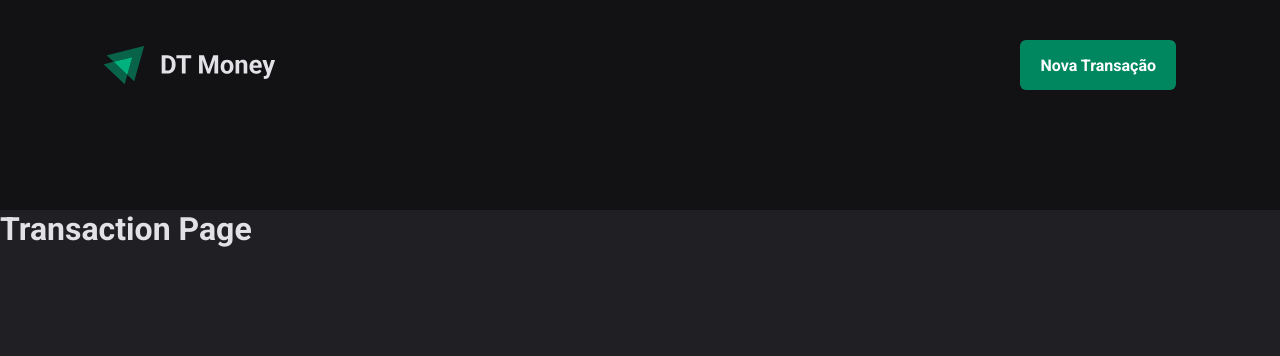
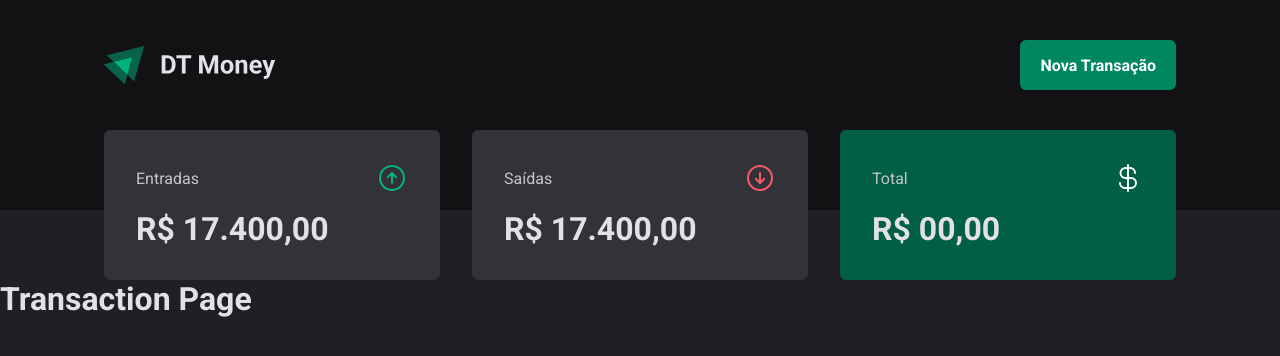
Before and after one commit to vmaguiar/dt-money, a React (Vite) app: page / in a window 1280 px wide. Shown: the top 356 px of the page. Built offline with nearby package versions, Linux system fonts and the light colour scheme.

Commit message:
feat: creates summary component

```diff
--- /dev/null
+++ b/src/components/Summary/index.tsx
@@ -0,0 +1,41 @@
+import { ArrowCircleDown, ArrowCircleUp, CurrencyDollar } from "phosphor-react";
+
+
+import { SummaryCard, SummaryContainer } from "./styles";
+
+export function Summary() {
+  return (
+    <div>
+      <SummaryContainer>
+        <SummaryCard>
+          <header>
+            <span>Entradas</span>
+            <ArrowCircleUp size={32} color="#00b37e" />
+          </header>
+
+          <strong>R$ 17.400,00</strong>
+        </SummaryCard>
+
+
+        <SummaryCard>
+          <header>
+            <span>Saídas</span>
+            <ArrowCircleDown size={32} color="#f75a68" />
+          </header>
+
+          <strong>R$ 17.400,00</strong>
+        </SummaryCard>
+
+
+        <SummaryCard bgGreen="green">
+          <header>
+            <span>Total</span>
+            <CurrencyDollar size={32} color="#fff" />
+          </header>
+
+          <strong>R$ 00,00</strong>
+        </SummaryCard>
+      </SummaryContainer>
+    </div>
+  )
+}
--- /dev/null
+++ b/src/components/Summary/styles.ts
@@ -0,0 +1,44 @@
+import { css, styled } from "styled-components";
+
+export const SummaryContainer = styled.section`
+  max-width: 1120px;
+  width: 100%;
+
+  display: grid;
+  grid-template-columns: repeat(3, 1fr);
+  gap: 2rem;
+
+  margin: 0 auto;
+  margin-top: -5rem;
+  padding: 0 1.5rem;
+`
+
+interface SummaryCardProps {
+  bgGreen?: 'green'
+}
+
+export const SummaryCard = styled.div<SummaryCardProps>`
+  background: ${props => props.theme["gray-600"]};
+
+  border-radius: 6px;
+
+  padding: 2rem;
+
+  header {
+    color: ${props => props.theme["gray-300"]};
+
+    display: flex;
+    justify-content: space-between;
+    align-items: center;
+  }
+
+  strong {
+    font-size: 2rem;
+
+    display: block;
+
+    margin-top: 1rem;
+  }
+
+  ${props => props.bgGreen === 'green' && css`background: ${props.theme['green-700']}`}
+`
--- a/src/pages/Transactions/index.tsx
+++ b/src/pages/Transactions/index.tsx
@@ -1,11 +1,12 @@
 import { Header } from "../../components/Header"
+import { Summary } from "../../components/Summary"
 
 export function Transactions() {
   return (
     <div>
       <Header />
-
-      <h1>Transaction Page</h1>
-    </div>
+      <Summary />
+      <h1> Transaction Page</h1>
+    </div >
   )
 }
```
